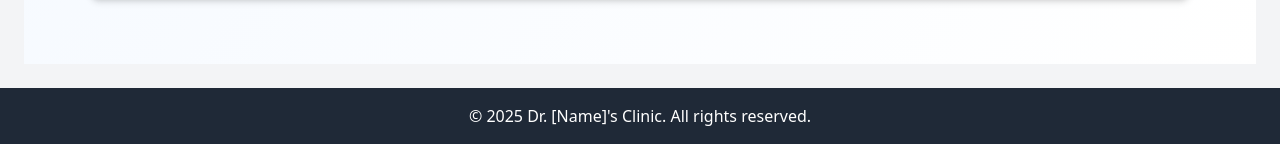
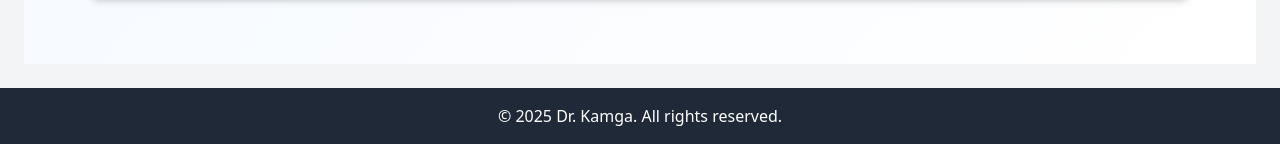
Before and after one commit to Kascabrel/Kwelin_Children-s_Hospital, a Flask app: page /about in a window 1280 px wide. Shown: the part 1631-1775 px from the top of the page. Run offline with Flask 3, Linux system fonts and the light colour scheme; some libraries are stand-ins or nearby versions.

Commit message:
refactored footer

```diff
--- a/app/templates/base.html
+++ b/app/templates/base.html
@@ -75,7 +75,7 @@
 
     <!-- Footer -->
     <footer class="bg-gray-800 text-white py-4 text-center">
-      <p>&copy; 2025 Dr. [Name]'s Clinic. All rights reserved.</p>
+      <p>&copy; 2025 Dr. Kamga. All rights reserved.</p>
     </footer>
 
     <!-- Tailwind JS -->
```
